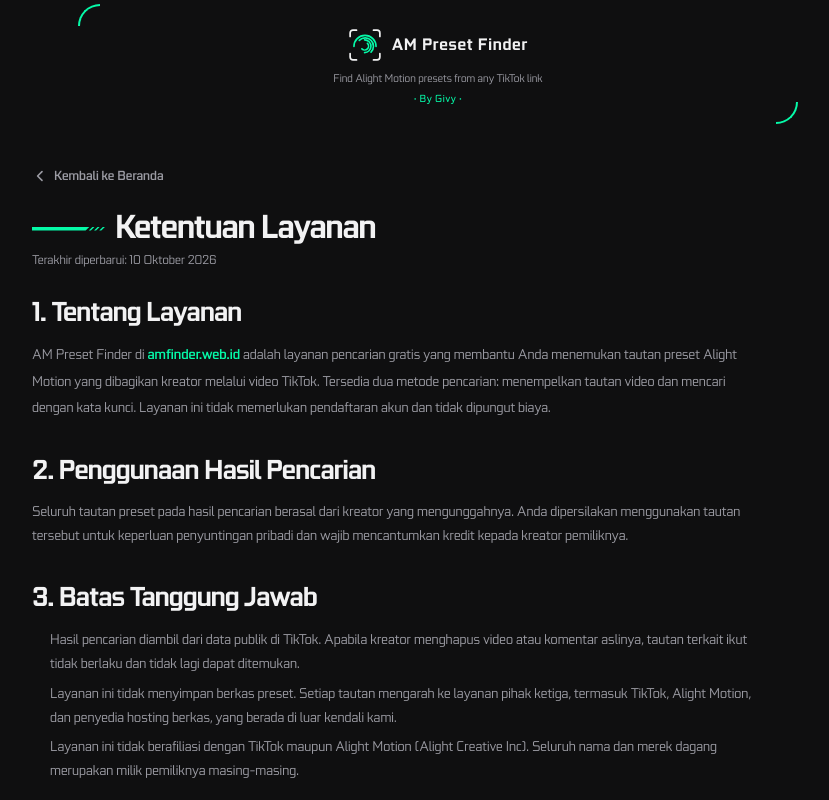
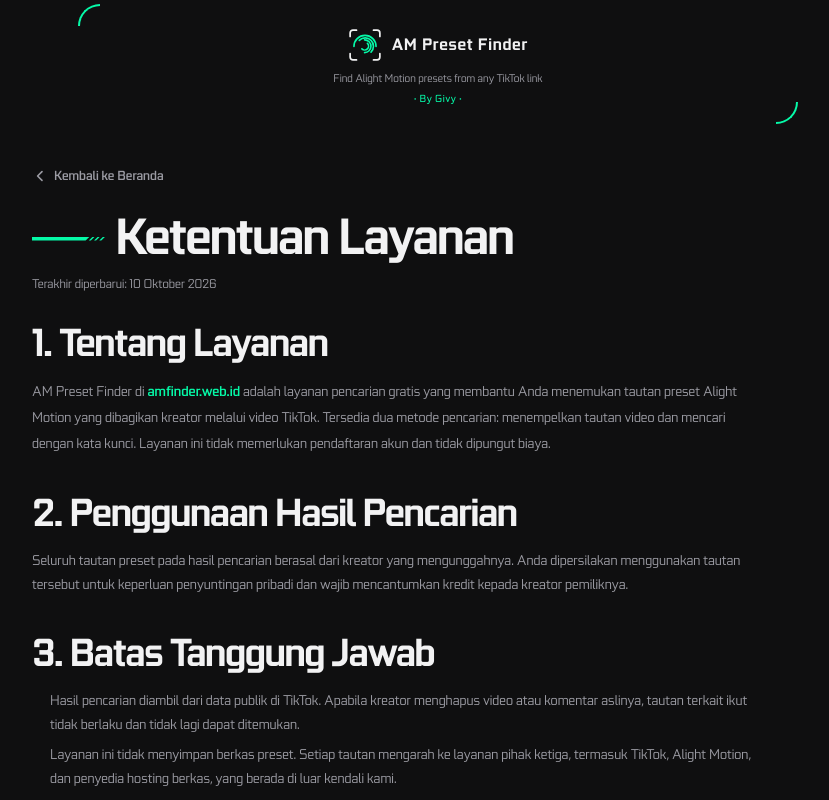
Before and after one commit to gipicihuy/am-finder, a Next.js app: page /terms in a window 1280 px wide. Shown: the top 800 px of the page, without its empty margins (202-1031 px from the left). Built offline with nearby package versions, Linux system fonts and the light colour scheme.

Commit message:
Legal: judul bagian dan judul halaman diperbesar
Co-Authored-By: Claude Sonnet 5.5 <noreply@anthropic.com>
Claude-Session: https://claude.ai/code/session_01Ct5k71MEHh2xf6cASAcLrw

```diff
--- a/app/globals.css
+++ b/app/globals.css
@@ -1580,6 +1580,12 @@ a:focus-visible {
   max-width: 720px;
 }
 
+/* judul halaman legal dibuat lebih besar dari judul bagian */
+.legal-page .page-title {
+  font-size: clamp(38px, 10.5vw, 52px);
+  margin-bottom: 12px;
+}
+
 .legal-back {
   display: inline-flex;
   align-items: center;
@@ -1618,10 +1624,10 @@ a:focus-visible {
 .legal-section h2 {
   margin: 0 0 12px;
   font-family: var(--font-display), var(--font-ui), system-ui, sans-serif;
-  font-size: clamp(22px, 5.2vw, 28px);
+  font-size: clamp(30px, 8.4vw, 40px);
   font-weight: 700;
-  letter-spacing: -0.03em;
-  line-height: 1.2;
+  letter-spacing: -0.035em;
+  line-height: 1.15;
   color: var(--foreground);
 }
 
```
